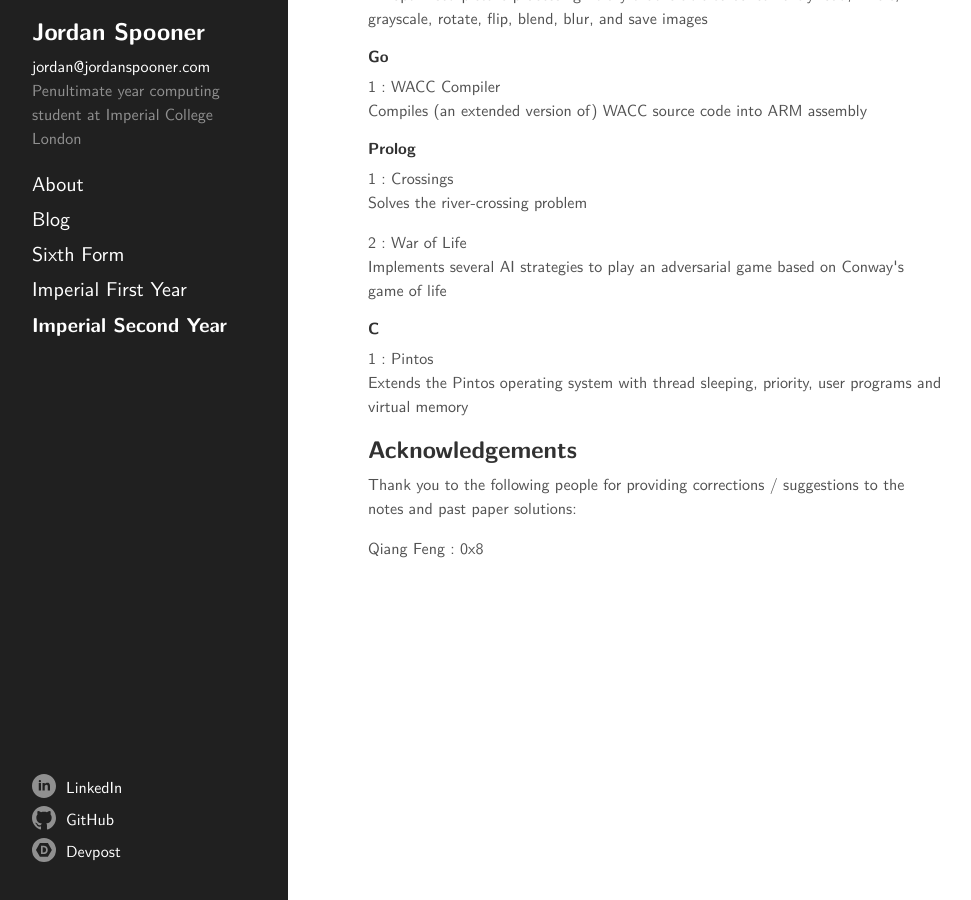
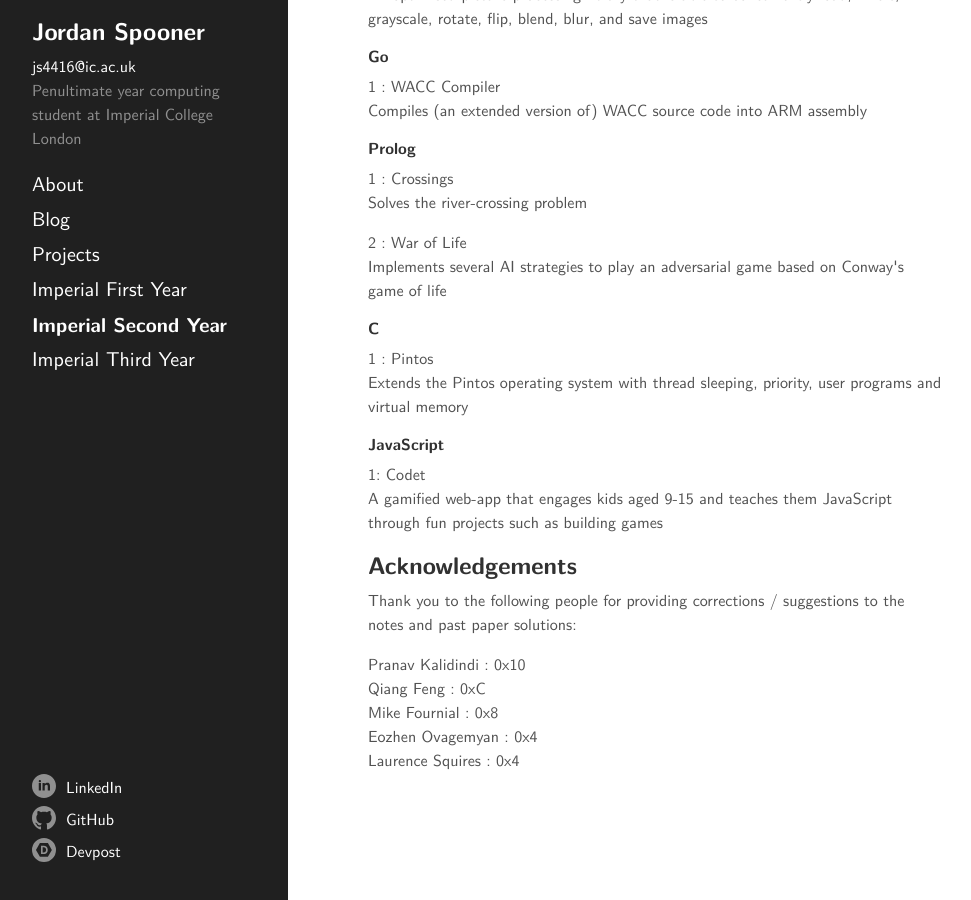
Before and after one commit to jordanspooner/ic-website-jekyll, a Jekyll site: the page built from year2.html, in a window 1280 px wide and 900 px high, scrolled down 1947 px. Shown: the whole window, without its empty margins (0-971 px from the left). Built offline with Jekyll 4.4.1, drawn with Linux system fonts in a browser that asks for light colours.

Commit message:
Update with something for 3rd year

```diff
--- a/_config.yml
+++ b/_config.yml
@@ -14,7 +14,7 @@
 # You can create any custom variable you would like, and they will be accessible
 # in the templates via {{ site.myvariable }}.
 title: "Jordan Spooner"
-email: "jordan@jordanspooner.com"
+email: "js4416@ic.ac.uk"
 description: >- # this means to ignore newlines until "baseurl:"
   Penultimate year computing student at Imperial College London
 baseurl: "/~js4416" # the subpath of your site, e.g. /blog
--- a/secondyear.html
+++ b/year2.html
@@ -77,8 +77,16 @@ title: Imperial Second Year
     <p>1 : Pintos<br>
       Extends the Pintos operating system with thread sleeping, priority, user programs and virtual memory
     </p>
+    <h4>JavaScript</h4>
+    <p>1: Codet<br>
+      A gamified web-app that engages kids aged 9-15 and teaches them JavaScript through fun projects such as building games
+    </p>
     <h2 id="nerd-points">Acknowledgements</h2>
     <p>Thank you to the following people for providing corrections / suggestions to the notes and past paper solutions:</p>
-    <p>Qiang Feng : 0x8</p>
+    <p>Pranav Kalidindi : 0x10<br>
+    Qiang Feng : 0xC<br>
+    Mike Fournial : 0x8<br>
+    Eozhen Ovagemyan : 0x4<br>
+    Laurence Squires : 0x4</p>
   </body>
 </html>
```
Also changed, not shown: 6thform.md (deleted, +0 -14 lines), _posts/2015-07-16-simulation-of-mechanical-models.md (+1 -1 lines), index.md (+3 -4 lines), projects.md (added, +84 -0 lines), year3.html (added, +13 -0 lines), README.md, year1.html (renamed from firstyear.html), 5 other files.
